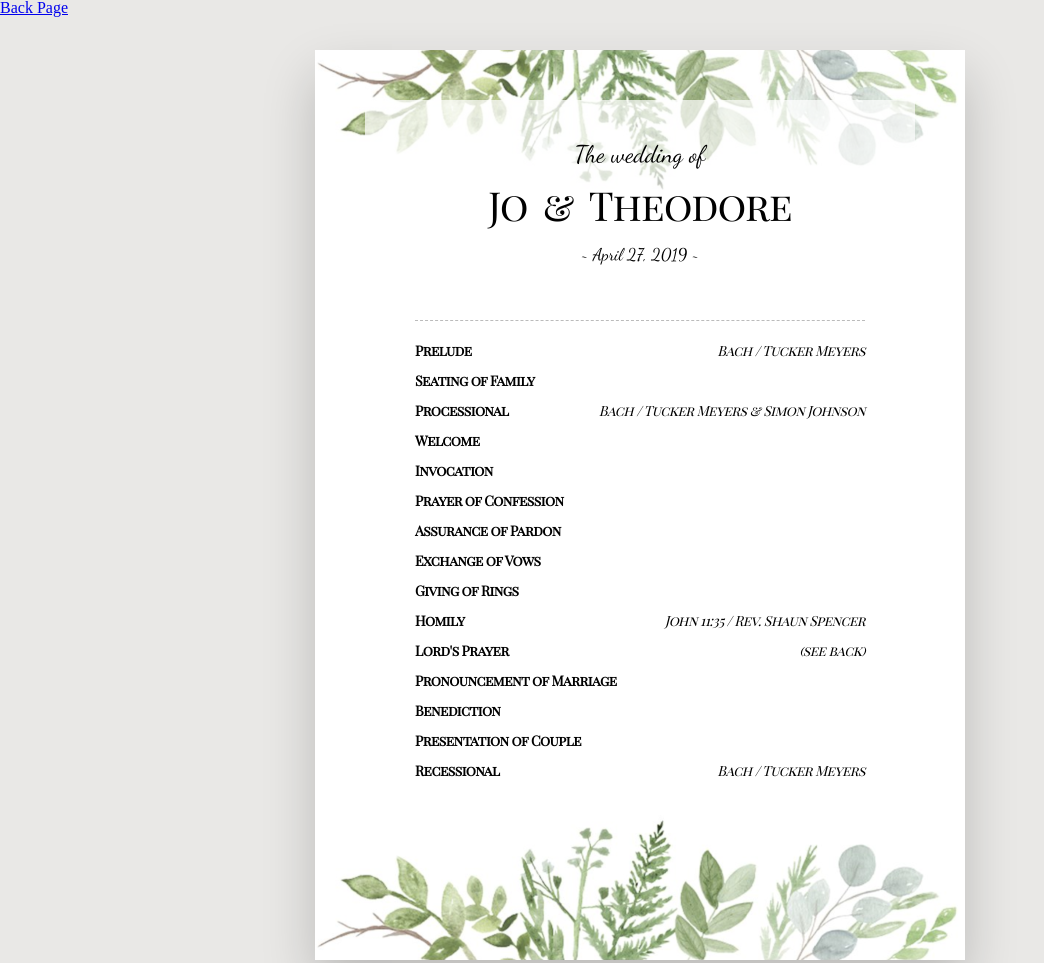
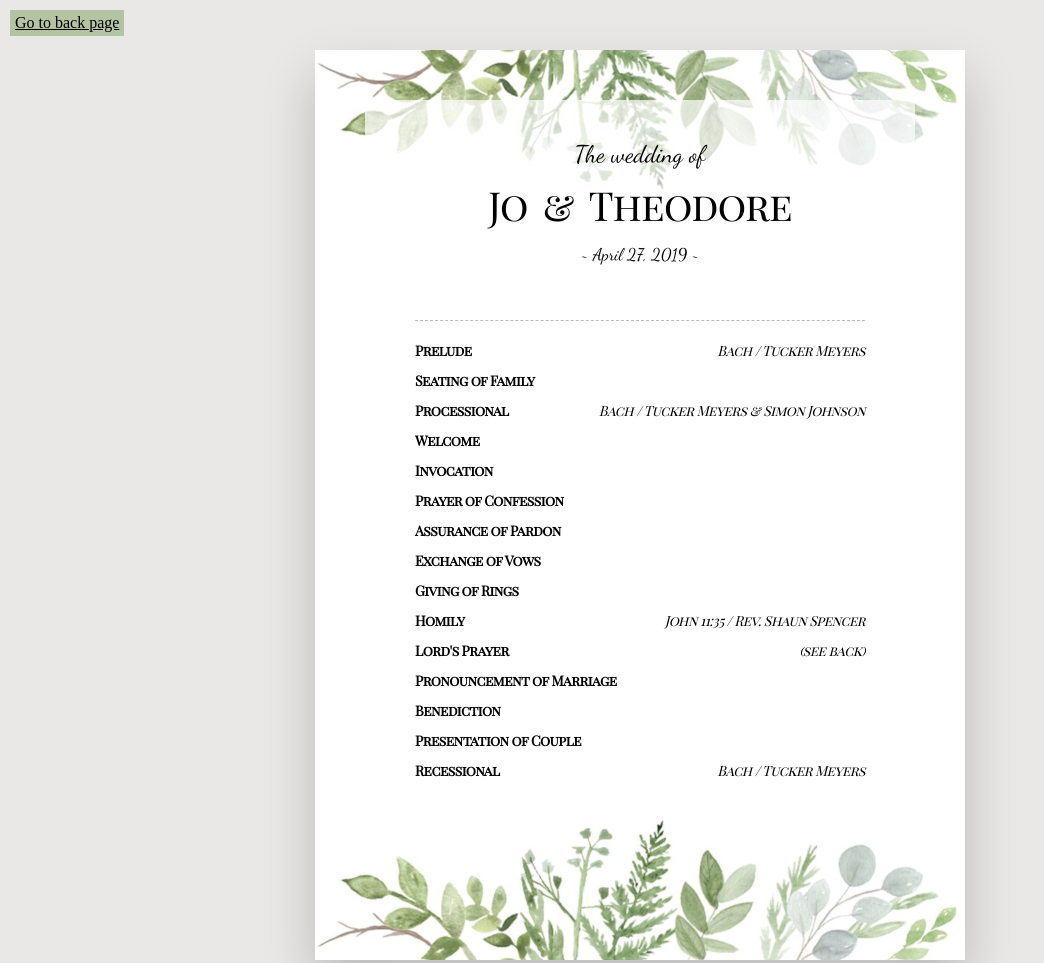
Before and after one commit to TeddyBurnsides/theowiersema.github.io, a plain HTML site: page weddingprogram/index.html in a window 1280 px wide. Shown: the top 963 px of the page, without its empty margins (0-1044 px from the left). Drawn offline with Linux system fonts and the light colour scheme; a web font is replaced by a local one.

Commit message:
links fixed

```diff
--- a/weddingprogram/index.html
+++ b/weddingprogram/index.html
@@ -8,7 +8,7 @@
 
 </head>
 <body>
-<a href="back.html">Back Page</a>
+<a href="back.html">Go to back page</a>
 <div id="card">
 <div id="header"></div>
 <div id="title">
--- a/weddingprogram/styles.css
+++ b/weddingprogram/styles.css
@@ -98,6 +98,9 @@ p span {
 }
 body > a {
 	position:absolute;
-	top:0;
-	left:0;
+	top:10px;
+	left:10px;
+	background:#B4C4A3;
+	color:#000;
+	padding:5px;
 }
```
Also changed, not shown: weddingprogram/back.html (+1 -1 lines).
